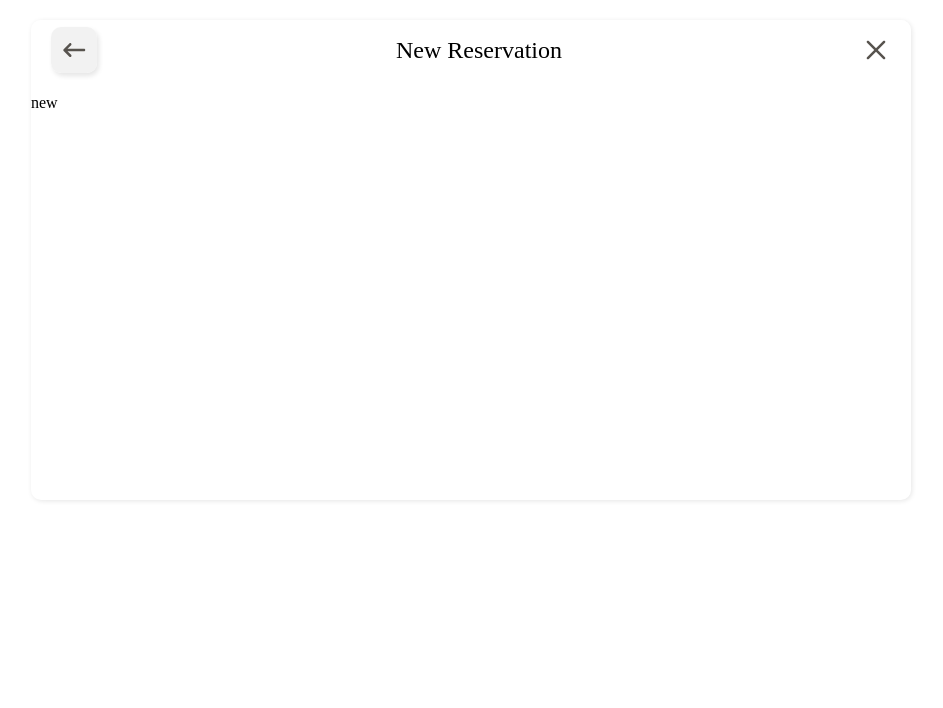
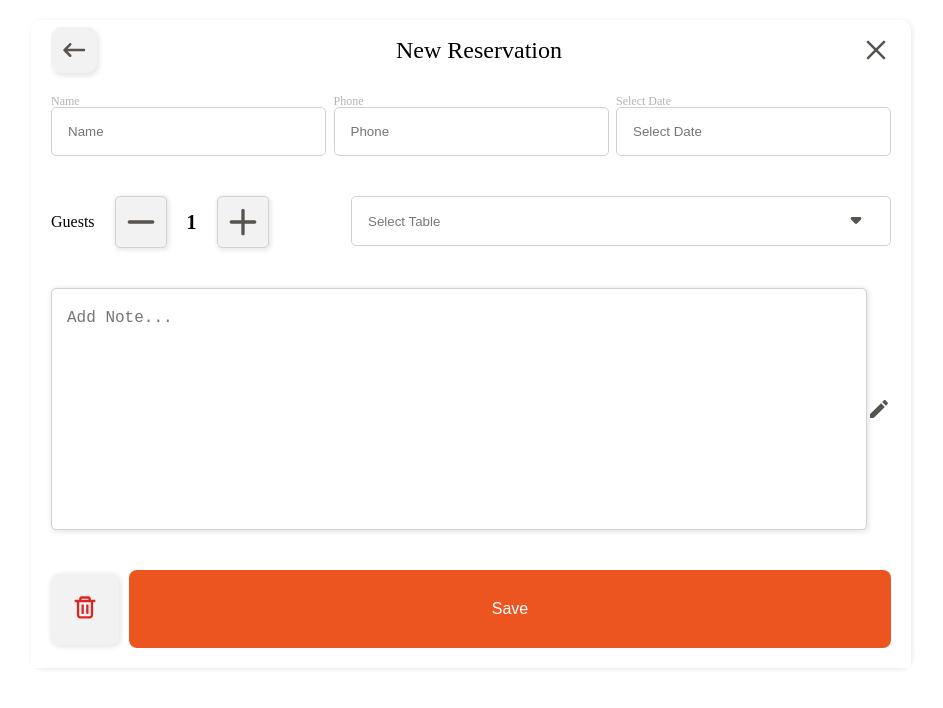
Before and after one commit to ChoByungHyun/manage-reservations, a React (Create React App) app: page /create in a window 1280 px wide. Shown: the top 708 px of the page, without its empty margins (169-1112 px from the left). Built offline with nearby package versions, Linux system fonts and the light colour scheme; the HTML template or start-up script is replaced by a standard one; a web font is replaced by a local one.

Commit message:
refactor: 상수 수정, 드롭박스 mockData생성, 스타일 수정

```diff
--- a/src/components/common/Header.tsx
+++ b/src/components/common/Header.tsx
@@ -50,7 +50,7 @@
   border-radius: 10px;
   padding: 8px;
   box-shadow: 2px 3px 5px 0px rgba(0, 0, 0, 0.1);
-  background-color: #f2f2f2f3;
+  background-color: var(--gray-200);
 `;
 
 const STitle = styled.h1`
--- a/src/components/common/Input.tsx
+++ b/src/components/common/Input.tsx
@@ -1,15 +1,15 @@
 import React from "react";
 import styled from "styled-components";
 type Props = {
-  type?: "text" | undefined;
+  type?: "text" | "select" | undefined;
   placeholder?: string;
   label: string;
 };
 const Input: React.FC<Props> = ({ label, placeholder, type }) => {
   return (
     <SInputForm>
-      <label htmlFor="">{label}</label>
-      <SInput placeholder={placeholder} type={type}></SInput>
+      <label>{label}</label>
+      <SInput id={label} placeholder={placeholder} type={type}></SInput>
     </SInputForm>
   );
 };
--- /dev/null
+++ b/src/constant/mockData.ts
@@ -0,0 +1,22 @@
+export const MOCK_TABLE_DATA = [
+  {
+    name: "Table 1 - Floor 1",
+    id: "1",
+  },
+  {
+    name: "Table 2 - Floor 1",
+    id: "2",
+  },
+  {
+    name: "Table 3 - Floor 1",
+    id: "3",
+  },
+  {
+    name: "Table 4 - Floor 1",
+    id: "4",
+  },
+  {
+    name: "Table 5 - Floor 1",
+    id: "5",
+  },
+];
--- a/src/constant/stringConstant.ts
+++ b/src/constant/stringConstant.ts
@@ -7,7 +7,7 @@
   NAME: "Name",
   PHONE: "Phone",
   DATE: "Select Date",
-  Guest: "Guests",
+  GUEST: "Guests",
   TABLE: "Select Table",
   NOTE: "Add Note...",
   SAVE: "Save",
--- a/src/page/NewReservationPage.tsx
+++ b/src/page/NewReservationPage.tsx
@@ -1,14 +1,20 @@
 import Header from "components/common/Header";
+import CreateReservation from "components/domain/CreateReservation";
 import { HEADER_TYPE } from "constant/stringConstant";
 import React from "react";
-
+import styled from "styled-components";
 const NewReservationPage = () => {
   return (
     <>
       <Header pageType={HEADER_TYPE.CREATE_PAGE} />
-      <div>new</div>
+      <SLayout>
+        <CreateReservation />
+      </SLayout>
     </>
   );
 };
+const SLayout = styled.div`
+  background-color: white;
+`;
 
 export default NewReservationPage;
--- a/src/page/ReservationList.tsx
+++ b/src/page/ReservationList.tsx
@@ -1,14 +1,17 @@
 import Header from "components/common/Header";
 import { HEADER_TYPE } from "constant/stringConstant";
 import React from "react";
-
+import styled from "styled-components";
+import SLayout from "styles/SLayout";
 const ReservationList = () => {
   return (
-    <>
+    <SGrayLayout>
       <Header pageType={HEADER_TYPE.LIST_PAGE} />
       <div>list</div>
-    </>
+    </SGrayLayout>
   );
 };
-
+const SGrayLayout = styled(SLayout)`
+  background-color: var(--bg);
+`;
 export default ReservationList;
--- a/src/styles/GlobalStyle.ts
+++ b/src/styles/GlobalStyle.ts
@@ -27,7 +27,7 @@
 
     /* 컬러 변수 */
     --bg: #F2F2F2;
-    --gray-200: #DEDEDE;
+    --gray-200: #F2F2F2;
     --gray-400: #D2D2D2;
     --gray-600: #B4B4B4;
     --gray-700: #8F8F8F;
```
Also changed, not shown: src/components/domain/ReservationSetting.tsx (deleted, +0 -7 lines).
